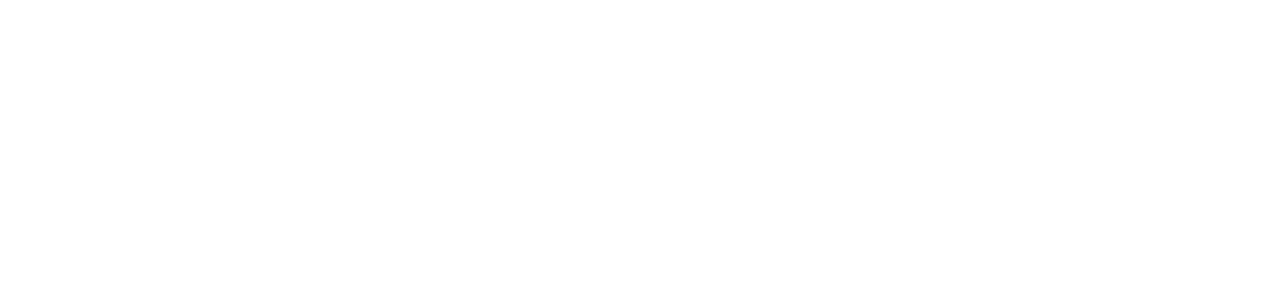
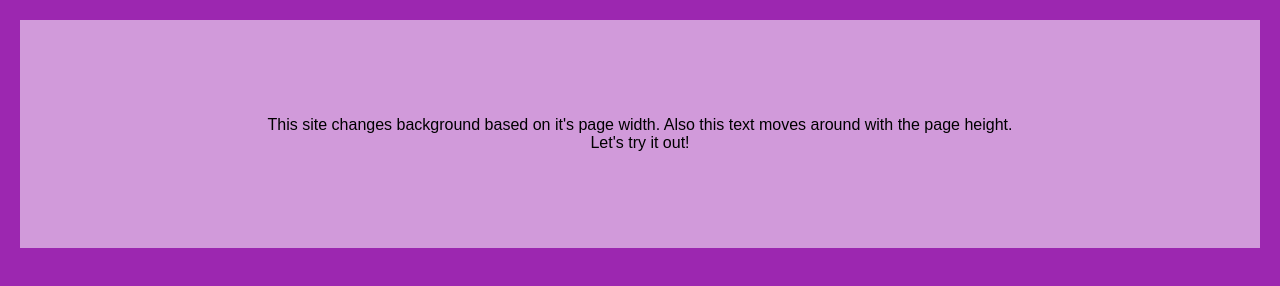
Before and after one commit to Tunde-dev/responsive-rainbow, a plain HTML site: page index.html in a window 1280 px wide. Drawn offline with Linux system fonts and the light colour scheme.

Commit message:
the first task is complete

```diff
--- a/index.html
+++ b/index.html
@@ -1,13 +1,18 @@
 <!DOCTYPE html>
 <html lang="en">
-<head>
-	<meta charset="UTF-8">
-	<meta http-equiv="X-UA-Compatible" content="IE=edge">
-	<meta name="viewport" content="width=device-width, initial-scale=1.0">
-	<link rel="stylesheet" href="style.css">
-	<title>Responsive rainbow</title>
-</head>
-<body>
-
-</body>
+  <head>
+    <meta charset="UTF-8" />
+    <meta http-equiv="X-UA-Compatible" content="IE=edge" />
+    <meta name="viewport" content="width=device-width, initial-scale=1.0" />
+    <link rel="stylesheet" href="style.css" />
+    <title>Responsive rainbow</title>
+  </head>
+  <body>
+    <div class="hint">
+      This site changes background based on it's page width. Also this text
+      moves around with the page height.
+      <br />
+      Let's try it out!
+    </div>
+  </body>
 </html>
--- a/style.css
+++ b/style.css
@@ -0,0 +1,59 @@
+body {
+    background-color: #f44336;
+    display: flex;
+    height: 100vh;
+    justify-content: center;
+}
+
+.hint {
+	font-family: sans-serif;
+	font-weight: 100;
+
+	position: absolute;
+	top: 20px;
+	right: 20px;
+	left: 20px;
+
+	display: flex;
+
+	height: 100px;
+	padding: 4em;
+
+	background-color: #fff8;
+
+	align-items: center;
+	text-align: center;
+	justify-content: center;
+	transition-duration: 1s;
+	transition-timing-function: linear;
+  }
+  @media (min-width: 600px) {
+	  body {
+		background-color:#ff9800;
+	  }
+  }
+  @media (min-width: 650px) {
+	  body {
+		background-color:#ffeb3b;
+	  }
+  }
+  @media (min-width: 700px) {
+	  body {
+		background-color:#4caf50;
+	  }
+  }
+  @media (min-width: 750px) {
+	  body {
+		background-color: #2196f3;
+	  }
+  }
+  @media (min-width: 800px) {
+	  body {
+		background-color:#3f51b5;
+	  }
+  }
+  @media (min-width: 850px) {
+	  body {
+		background-color:#9c27b0;
+	  }
+  }
```
